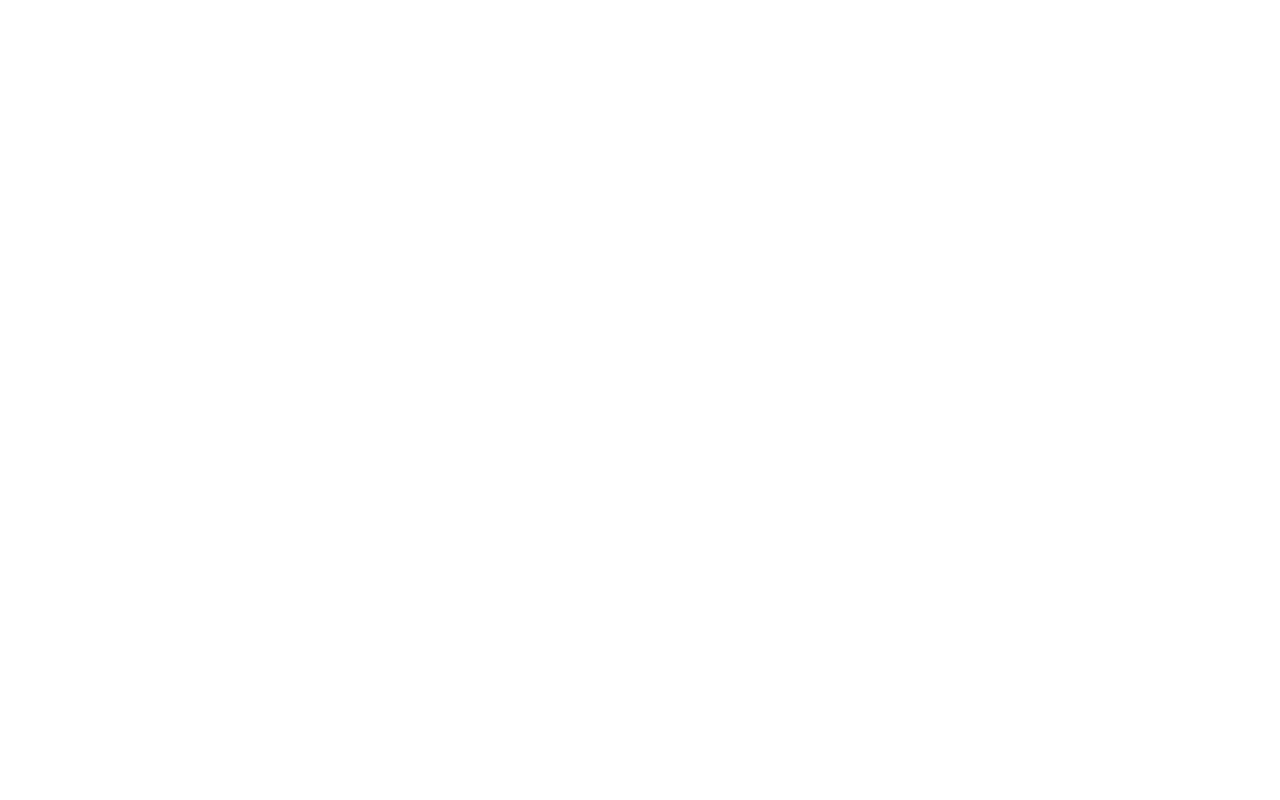
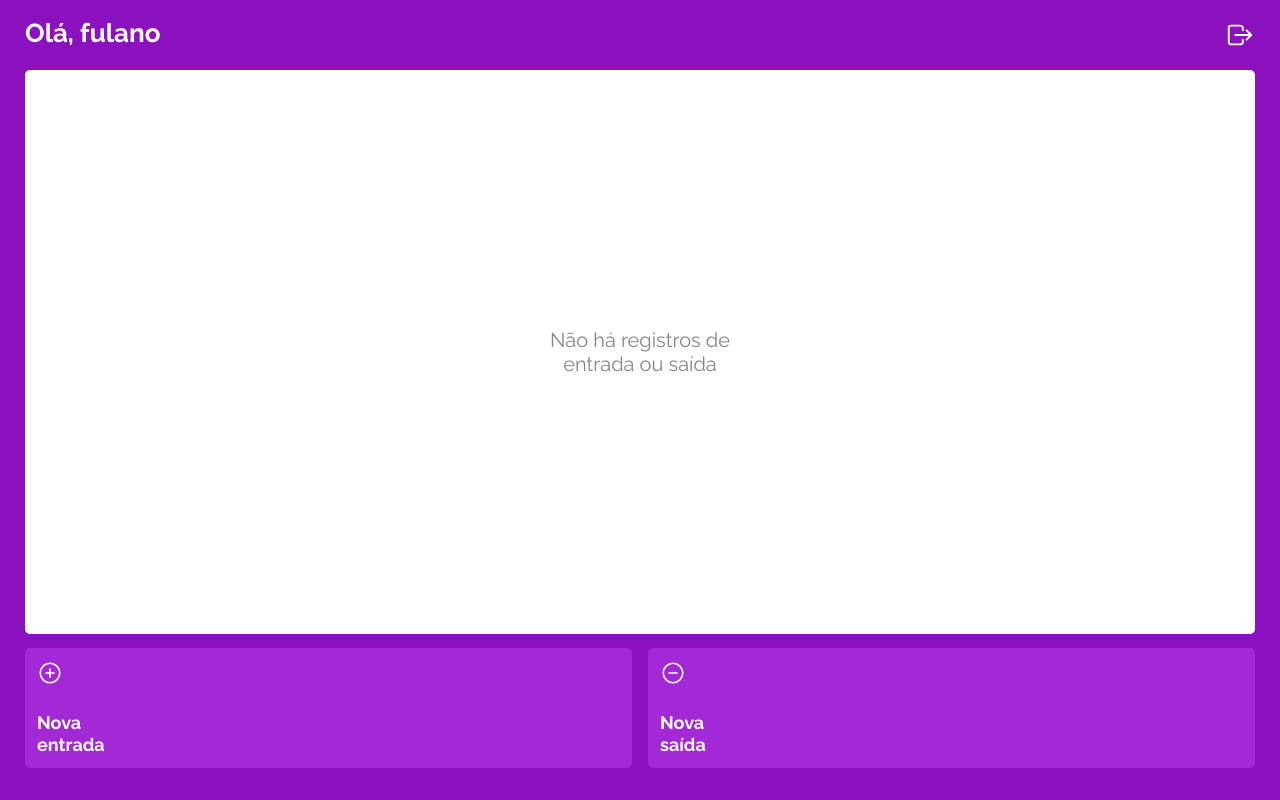
Before and after one commit to ga-dutra/mywallet-front, a React app: page /mywallet in a window 1280 px wide. Before the commit this address had no page. Built offline with nearby package versions, Linux system fonts and the light colour scheme.

Commit message:
adds WalletPage

```diff
--- a/public/index.html
+++ b/public/index.html
@@ -13,8 +13,9 @@
 </head>
 
 <body>
-  <noscript>You need to enable JavaScript to run this app.</noscript>
   <div class="root"></div>
+  <script type="module" src="https://unpkg.com/ionicons@5.5.2/dist/ionicons/ionicons.esm.js"></script>
+  <script nomodule src="https://unpkg.com/ionicons@5.5.2/dist/ionicons/ionicons.js"></script>
 </body>
 
 </html>
--- a/src/components/App.js
+++ b/src/components/App.js
@@ -2,6 +2,7 @@
 import { BrowserRouter, Routes, Route } from "react-router-dom";
 import LoginPage from "./LoginPage";
 import SignUpPage from "./SignUpPage";
+import WalletPage from "./WalletPage";
 
 export default function App() {
   return (
@@ -11,6 +12,7 @@
         <Routes>
           <Route path="/" element={<LoginPage />} />
           <Route path="/sign-up" element={<SignUpPage />} />
+          <Route path="/mywallet" element={<WalletPage />} />
         </Routes>
       </BrowserRouter>
     </>
--- a/src/components/LoginPage.js
+++ b/src/components/LoginPage.js
@@ -40,6 +40,7 @@
             placeholder="Senha"
             name="password"
             type="password"
+            required
             onChange={(e) => {
               handleForm({ name: e.target.name, value: e.target.value });
             }}
@@ -55,7 +56,6 @@
 const Wrapper = styled.div`
   width: 100vw;
   height: 100vh;
-  background-color: #8c11be;
   display: flex;
   flex-direction: column;
   align-items: center;
--- /dev/null
+++ b/src/components/WalletPage.js
@@ -0,0 +1,98 @@
+import styled from "styled-components";
+
+export default function WalletPage() {
+  return (
+    <Wrapper>
+      <Header>
+        <h1>Olá, fulano</h1>
+        <ion-icon name="log-out-outline"></ion-icon>
+      </Header>
+      <WalletBoard>
+        <h2>Não há registros de entrada ou saída</h2>
+      </WalletBoard>
+      <MovementWrapper>
+        <div>
+          <ion-icon name="add-circle-outline"></ion-icon>
+          <p>Nova entrada</p>
+        </div>
+        <div>
+          <ion-icon name="remove-circle-outline"></ion-icon>
+          <p>Nova saída</p>
+        </div>
+      </MovementWrapper>
+    </Wrapper>
+  );
+}
+
+const Wrapper = styled.div`
+  display: flex;
+  flex-direction: column;
+  align-items: center;
+`;
+
+const Header = styled.div`
+  margin: 20px 0;
+  width: calc(100% - 50px);
+  display: flex;
+  justify-content: space-between;
+
+  h1 {
+    color: #ffffff;
+    font-weight: 700;
+    font-size: 26px;
+  }
+
+  ion-icon {
+    color: #ffffff;
+    font-size: 30px;
+  }
+`;
+
+const WalletBoard = styled.div`
+  margin-bottom: 14px;
+  width: calc(100% - 50px);
+  height: calc(100vh - 236px);
+  background-color: #ffffff;
+  border-radius: 5px;
+  display: flex;
+  align-items: center;
+  justify-content: center;
+
+  h2 {
+    text-align: center;
+    width: 180px;
+    color: #868686;
+    font-size: 20px;
+    line-height: 24px;
+  }
+`;
+
+const MovementWrapper = styled.div`
+  display: flex;
+  justify-content: space-between;
+  width: calc(100% - 50px);
+
+  div {
+    display: flex;
+    flex-direction: column;
+    justify-content: space-between;
+    padding: 12px 0 12px 12px;
+    height: 120px;
+    width: calc(50% - 8px);
+    background-color: #a328d6;
+    border-radius: 5px;
+  }
+
+  ion-icon {
+    color: #ffffff;
+    font-size: 26px;
+  }
+
+  p {
+    color: #ffffff;
+    font-weight: 700;
+    font-size: 18px;
+    line-height: 22px;
+    width: 30px;
+  }
+`;
--- a/src/styles/globalStyles.js
+++ b/src/styles/globalStyles.js
@@ -59,6 +59,8 @@
 body {
   line-height: 1;
   font-family: 'Raleway', sans-serif;
+	font-weight: 400;
+	background-color: #8c11be;
 }
 `;
 
```
